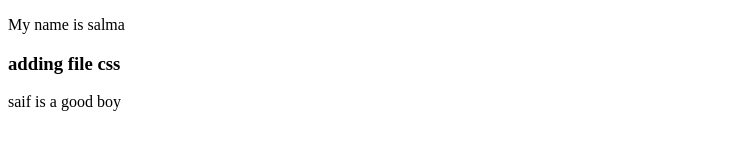
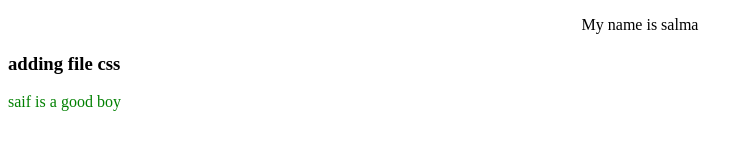
Before and after one commit to salmaislam1/my-first-ripo, a plain HTML site: page indec.html in a window 1280 px wide. Shown: the whole page, without its empty margins (0-753 px from the left). Drawn offline with Linux system fonts and the light colour scheme.

Commit message:
add som info

```diff
--- a/indec.html
+++ b/indec.html
@@ -7,8 +7,8 @@
     <title>Document</title>
 </head>
 <body>
-    <p>My name is salma</p>
+    <p style="text-align: center;">My name is salma</p>
     <h3>adding file css </h3>
-    <p>saif is a good boy</p>
+    <p style="color: green;">saif is a good boy</p>
 </body>
 </html>
```
Also changed, not shown: index.html (+12 -0 lines), favorit.css (deleted), new.css (added).
